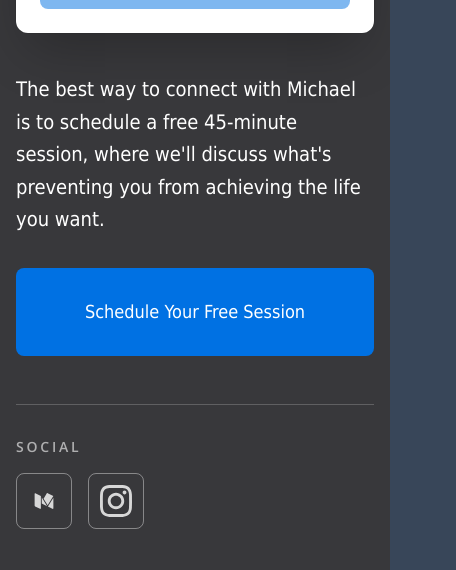
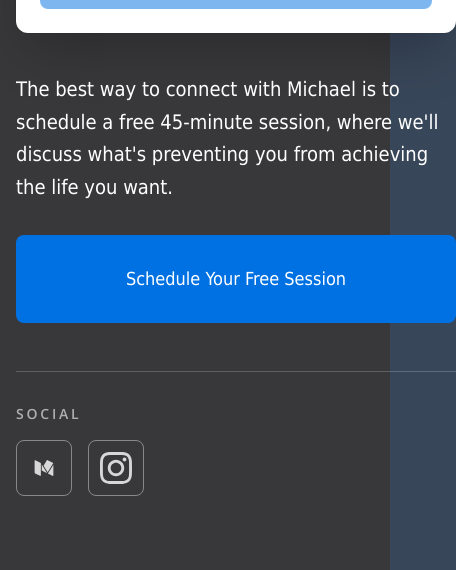
Before and after one commit to michaelzick/michaelzick.com, a Next.js app: page /contact in a window 390 px wide. Shown: the part 1818-2388 px from the top of the page, 456 px wide, since content can reach past the window. Built offline with nearby package versions, Linux system fonts and the light colour scheme; no server answers.

Commit message:
refactor: adjust responsive breakpoints and column spans for the contact page layout.

```diff
--- a/app/contact/ContactContent.tsx
+++ b/app/contact/ContactContent.tsx
@@ -20,29 +20,29 @@ export default function ContactContent() {
       </section>
 
       <section className="bg-default-grey text-white px-4 md:px-8 pt-24 md:pt-32 pb-24 md:pb-32">
-        <FadeInSection className="max-w-[1400px] mx-auto grid md:grid-cols-12 gap-10 lg:gap-12 items-stretch">
+        <FadeInSection className="max-w-[1400px] mx-auto grid min-[930px]:grid-cols-12 gap-10 lg:gap-12 items-stretch">
           {/* Column 1: Image (Left) */}
-          <div className="hidden md:block md:col-span-3 lg:col-span-3 order-1 h-full">
+          <div className="hidden min-[930px]:block min-[930px]:col-span-3 lg:col-span-3 order-1 h-full">
             <div className="relative h-full overflow-hidden rounded-xl shadow-2xl ring-1 ring-white/10 min-h-[640px]">
               <Image
                 src="/img/grey-suit-blue-shirt-2.webp"
                 alt="Michael Zick"
                 fill
                 className="object-cover"
-                sizes="(max-width: 768px) 100vw, 25vw"
+                sizes="(max-width: 929px) 100vw, 25vw"
                 priority
               />
             </div>
           </div>
 
           {/* Column 2: Contact Form (Middle) */}
-          <div className="md:col-span-6 lg:col-span-5 bg-white text-black rounded-xl p-6 sm:p-10 lg:p-12 shadow-2xl ring-1 ring-black/5 order-2 h-full flex flex-col justify-center">
+          <div className="col-span-12 min-[930px]:col-span-6 lg:col-span-5 bg-white text-black rounded-xl p-6 sm:p-10 lg:p-12 shadow-2xl ring-1 ring-black/5 order-2 h-full flex flex-col justify-center">
             <h2 className="text-3xl font-bold mb-8 text-default-grey">Send Me a Message</h2>
             <ContactForm />
           </div>
 
           {/* Column 3: CTA & Social (Right) */}
-          <div className="md:col-span-3 lg:col-span-4 flex flex-col justify-start gap-12 order-3">
+          <div className="col-span-12 min-[930px]:col-span-3 lg:col-span-4 flex flex-col justify-start gap-12 order-3">
             <div className="flex flex-col items-start gap-8">
               <p className="text-xl lg:text-2xl font-light leading-relaxed">
                 The best way to connect with Michael is to schedule a free 45-minute session,
```
